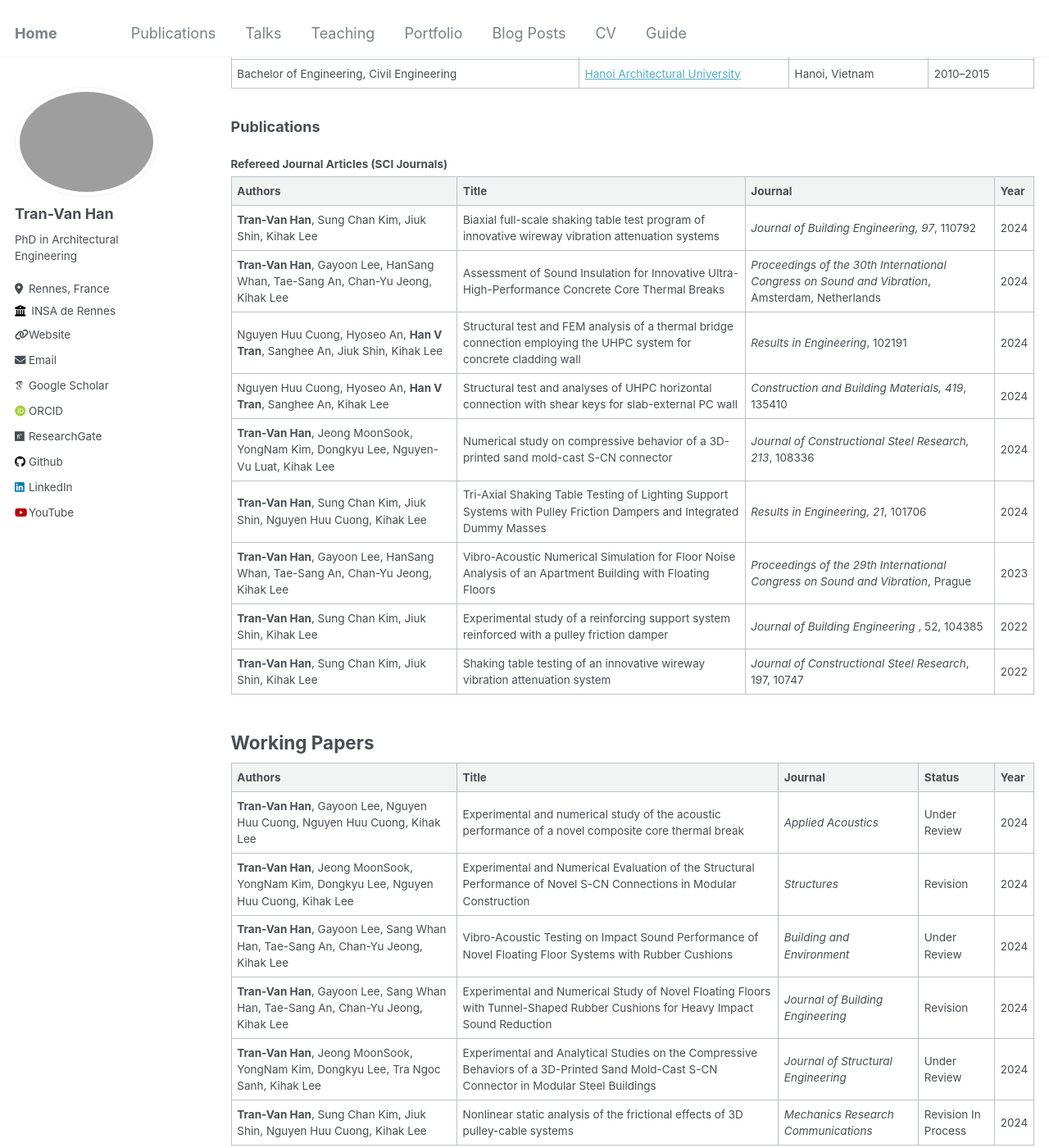
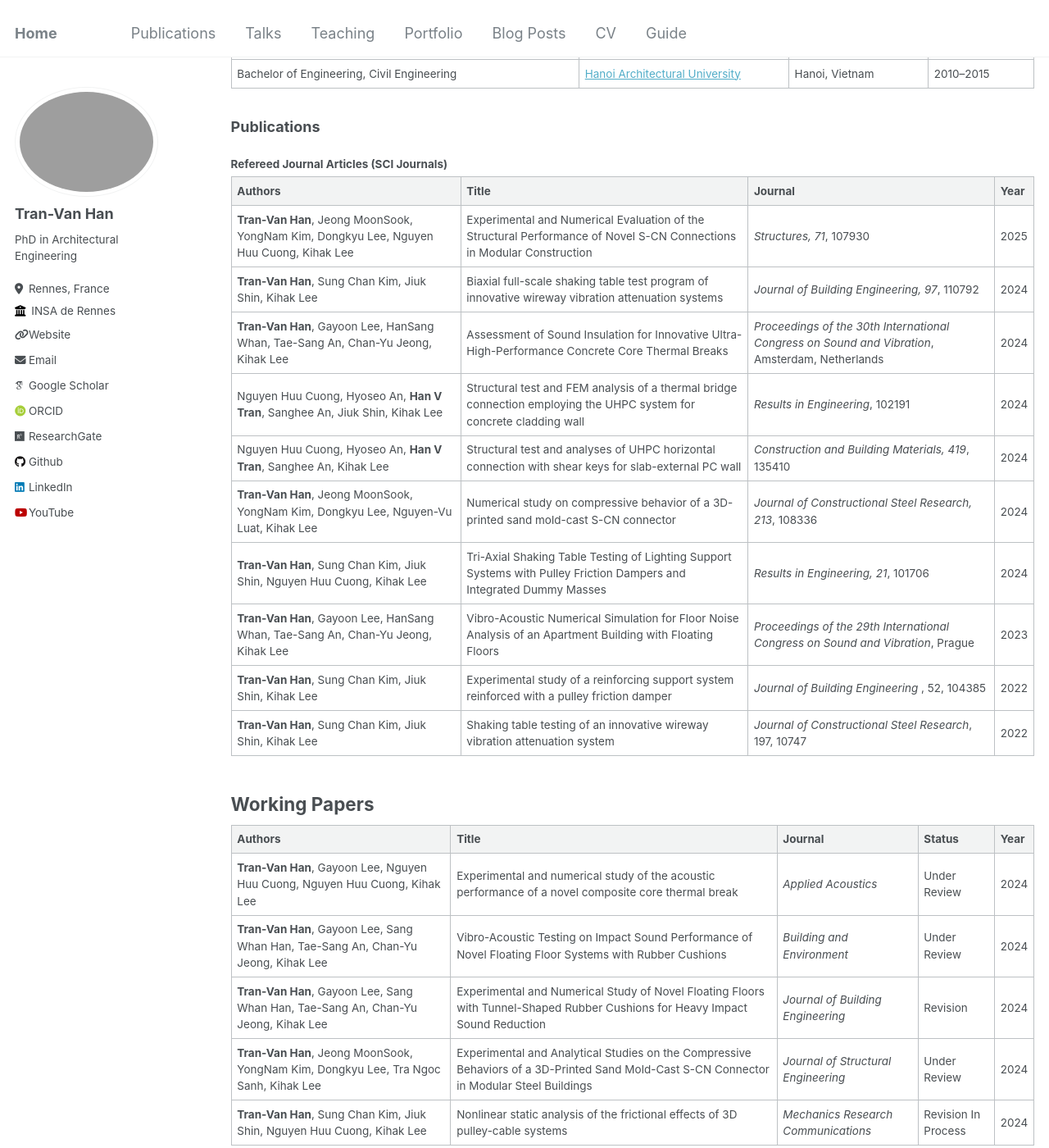
Before and after one commit to tranhan1405/tranhan1405.github.io, a Jekyll site: the page built from _pages/cv.md, in a window 1280 px wide and 1400 px high, scrolled down 800 px. Shown: the whole window at 82% size. Built offline with Jekyll 4.4.1, drawn with Linux system fonts in a browser that asks for light colours; some web fonts are replaced; some of the changed lines change nothing that is shown.

Commit message:
Update cv.md

```diff
--- a/_pages/cv.md
+++ b/_pages/cv.md
@@ -41,6 +41,7 @@ redirect_from:
 
 | Authors                    | Title                                                                                     | Journal                                | Year |
 |--------------------------------|-----------------------------------------------------------------------------------------------|--------------------------------------------|-----------|
+| **Tran-Van Han**, Jeong MoonSook, YongNam Kim, Dongkyu Lee, Nguyen Huu Cuong, Kihak Lee  | Experimental and Numerical Evaluation of the Structural Performance of Novel S-CN Connections in Modular Construction | *Structures, 71*, 107930 | 2025 |
 | **Tran-Van Han**, Sung Chan Kim, Jiuk Shin, Kihak Lee | Biaxial full-scale shaking table test program of innovative wireway vibration attenuation systems | *Journal of Building Engineering, 97*, 110792 | 2024 |
 | **Tran-Van Han**, Gayoon Lee, HanSang Whan, Tae-Sang An, Chan-Yu Jeong, Kihak Lee | Assessment of Sound Insulation for Innovative Ultra-High-Performance Concrete Core Thermal Breaks | *Proceedings of the 30th International Congress on Sound and Vibration*, Amsterdam, Netherlands | 2024 |
 | Nguyen Huu Cuong, Hyoseo An, **Han V Tran**, Sanghee An, Jiuk Shin, Kihak Lee | Structural test and FEM analysis of a thermal bridge connection employing the UHPC system for concrete cladding wall | *Results in Engineering*, 102191 | 2024 |
@@ -57,7 +58,6 @@ redirect_from:
 | Authors                                                                                         | Title                                                                                                               | Journal                               | Status                | Year |
 |-------------------------------------------------------------------------------------------------|---------------------------------------------------------------------------------------------------------------------|---------------------------------------|-----------------------|------|
 | **Tran-Van Han**, Gayoon Lee, Nguyen Huu Cuong, Nguyen Huu Cuong, Kihak Lee                       | Experimental and numerical study of the acoustic performance of a novel composite core thermal break                | *Applied Acoustics*                   | Under Review          | 2024 |
-| **Tran-Van Han**, Jeong MoonSook, YongNam Kim, Dongkyu Lee, Nguyen Huu Cuong, Kihak Lee           | Experimental and Numerical Evaluation of the Structural Performance of Novel S-CN Connections in Modular Construction | *Structures*                           | Revision              | 2024 |
 | **Tran-Van Han**, Gayoon Lee, Sang Whan Han, Tae-Sang An, Chan-Yu Jeong, Kihak Lee                | Vibro-Acoustic Testing on Impact Sound Performance of Novel Floating Floor Systems with Rubber Cushions             | *Building and Environment*            | Under Review          | 2024 |
 | **Tran-Van Han**, Gayoon Lee, Sang Whan Han, Tae-Sang An, Chan-Yu Jeong, Kihak Lee                | Experimental and Numerical Study of Novel Floating Floors with Tunnel-Shaped Rubber Cushions for Heavy Impact Sound Reduction | *Journal of Building Engineering* | Revision              | 2024 |
 | **Tran-Van Han**, Jeong MoonSook, YongNam Kim, Dongkyu Lee, Tra Ngoc Sanh, Kihak Lee              | Experimental and Analytical Studies on the Compressive Behaviors of a 3D-Printed Sand Mold-Cast S-CN Connector in Modular Steel Buildings | *Journal of Structural Engineering* | Under Review          | 2024 |
```
